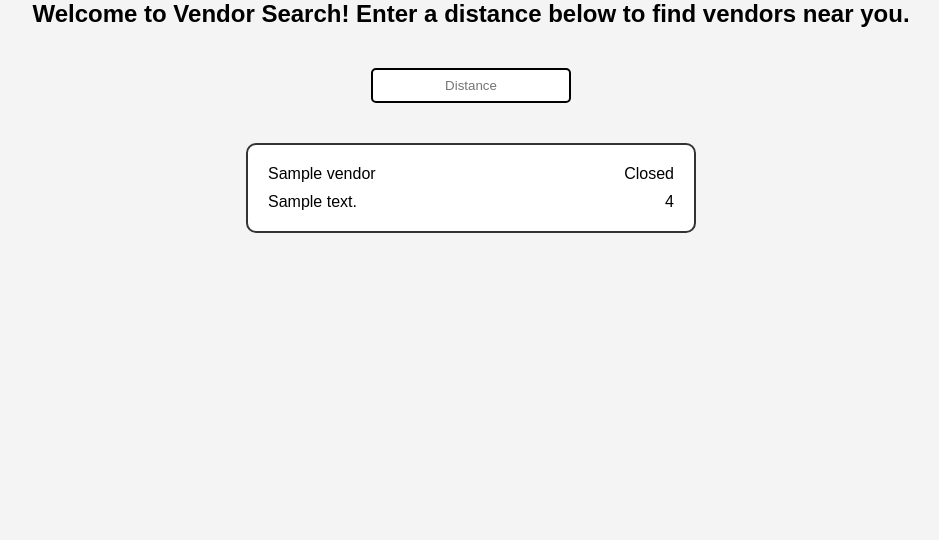
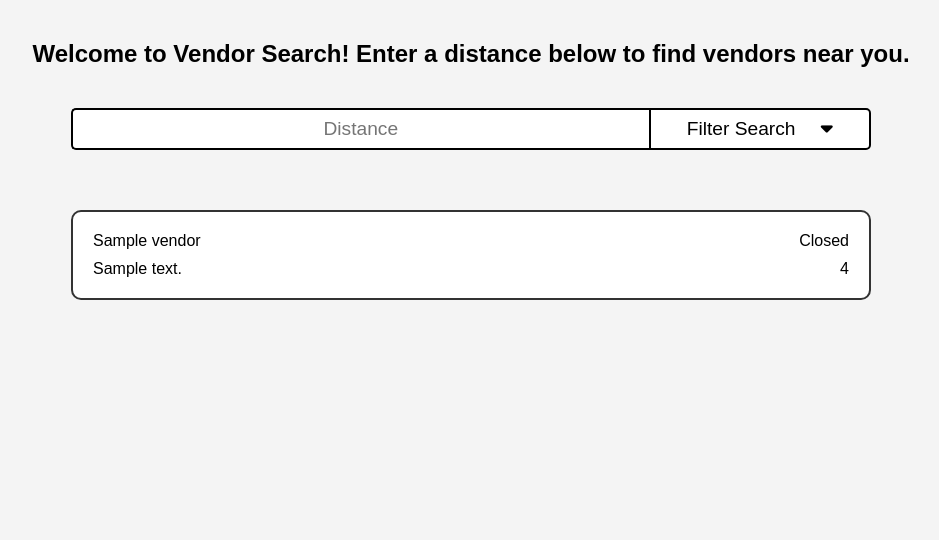
Before and after one commit to Brady-Malott/Local-Vendor-Search, a Flask app: template flaskr/templates/search/search.html in a window 1280 px wide. Shown: the part 100-640 px from the top of the page, without its empty margins (169-1108 px from the left). Before the commit the page ends 333 px from the top, so only its background shows below. Run offline with Flask 2, Linux system fonts and the light colour scheme; the template is opened without the code that fills it: most values are stand-ins (such as "Sample title", 1, 10 or a date in 2020); some libraries are stand-ins or nearby versions.

Commit message:
Added basic dropdown menu for delivery/takeout

```diff
--- a/flaskr/static/style.css
+++ b/flaskr/static/style.css
@@ -50,6 +50,7 @@ ul {
 /* Home page (search area) */
 
 .search-flex {
+  margin: 40px 0;
   min-height: inherit;
   display: flex;
   flex-direction: column;
@@ -58,13 +59,76 @@ ul {
   row-gap: 40px;
 }
 
+.search-form {
+  min-width: 800px;
+}
+
+.search-bar {
+  display: flex;
+  font-size: 1.2rem;
+  margin-bottom: 20px;
+}
+
 #distance {
   text-align: center;
   padding: 8px 20px;
   border-radius: 5px;
   border: 2px solid black;
   outline: none;
-  width: 200px;
+  flex: 3;
+  font-size: inherit;
+  border-right: none;
+  border-top-right-radius: 0;
+  border-bottom-right-radius: 0;
+}
+
+#filter-btn {
+  padding: 8px 20px;
+  border: 2px solid black;
+  outline: none;
+  background-color: white;
+  border-radius: 5px;
+  flex: 1;
+  font-size: inherit;
+  border-top-left-radius: 0;
+  border-bottom-left-radius: 0;
+  transition: background-color 0.25s;
+}
+
+#filter-btn:hover {
+  background-color: #ddd;
+  cursor: pointer;
+}
+
+#dropdown-icon {
+  margin-left: 20px;
+}
+
+#dropdown-menu {
+  display: none;
+  justify-content: space-evenly;
+  column-gap: 10px;
+  min-width: 800px;
+}
+
+.dropdown-checkbox {
+  margin-left: 10px;
+}
+
+.type-filters {
+  display: flex;
+  flex-direction: column;
+  justify-content: center;
+  align-items: flex-start;
+  row-gap: 10px;
+}
+
+.rank-filters {
+  display: flex;
+  flex-direction: column;
+  justify-content: center;
+  align-items: flex-end;
+  row-gap: 10px;
 }
 
 .search-results {
@@ -73,6 +137,7 @@ ul {
   justify-content: center;
   align-items: center;
   row-gap: 10px;
+  min-width: 800px;
 }
 
 .search-result {
@@ -84,7 +149,7 @@ ul {
   padding: 20px;
   align-items: center;
   column-gap: 10px;
-  width: 450px;
+  min-width: inherit;
 }
 
 .result-subsection {
@@ -95,12 +160,15 @@ ul {
   row-gap: 10px;
   min-width: 100px;
 }
+
 .result-subsection:last-of-type {
   align-items: flex-end;
 }
+
 .left-subsection {
   text-align: left !important;
 }
+
 .right-subsection {
   text-align: right !important;
 }
--- a/flaskr/templates/base.html
+++ b/flaskr/templates/base.html
@@ -1,6 +1,10 @@
 <!DOCTYPE html>
 <title>Vendor Search</title>
 <link rel="stylesheet" href="{{ url_for('static', filename='style.css') }}" />
+<script
+  src="https://kit.fontawesome.com/51e5f7eb94.js"
+  crossorigin="anonymous"
+></script>
 <nav class="navbar"><p>Vendor Search</p></nav>
 <section class="content container-70">
   {% block content %}{% endblock %}
--- a/flaskr/templates/search/info.html
+++ b/flaskr/templates/search/info.html
@@ -1,4 +1,4 @@
 {% extends 'base.html' %} {% block content %}
 <h1>This is the info page for a vendor</h1>
-    <p>{{text}}</p>
+<p>{{text}}</p>
 {% endblock %}
--- a/flaskr/templates/search/search.html
+++ b/flaskr/templates/search/search.html
@@ -3,8 +3,9 @@
   <h1>
     Welcome to Vendor Search! Enter a distance below to find vendors near you.
   </h1>
-  <form method="post">
-    <input
+  <form class="search-form" method="post">
+    <div class="search-bar">
+      <input
       name="distance"
       type="text"
       id="distance"
@@ -12,9 +13,35 @@
     }}"
       placeholder="Distance"
       required
-    />
-    <input type="submit" value="Search" hidden />
+      />
+      <input type="submit" value="Search" hidden />
+      <button id="filter-btn">Filter Search <i id="dropdown-icon" class="fas fa-caret-down"></i></button>
+    </div>
+
+    <div id="dropdown-menu" style="display: none;">
+      <div class="type-filters">
+        <div>
+          <label for="delivery">Delivery</label>
+          <input class="dropdown-checkbox" name="delivery" type="checkbox" value="{{ request.form['delivery'] }}" checked>
+        </div>
+        <div>
+          <label for="take-out">Take out</label>
+          <input class="dropdown-checkbox" name="take-out" type="checkbox" value="{{ request.form['takeout'] }}" checked>
+        </div>
+      </div>
+      <div class="rank-filters">
+        <div>
+          <label for="prominence">Prominence</label>
+          <input class="dropdown-checkbox" name="prominence" type="checkbox">
+        </div>
+        <div>
+          <label for="distance">Distance</label>
+          <input class="dropdown-checkbox" name="distance" type="checkbox">
+        </div>
+      </div>
+    </div>
   </form>
+
   <ul class="search-results">
     {% for vendor in vendors %}
     <li class="search-result">
@@ -30,4 +57,21 @@
     {% endfor %}
   </ul>
 </div>
+<script type=text/javascript>
+  document.getElementById("filter-btn").addEventListener('click', function(e) {
+    e.preventDefault();
+    console.log("Test");
+    const dropdownMenu = document.getElementById('dropdown-menu');
+    const dropdownIcon = document.getElementById('dropdown-icon');
+    if (dropdownMenu.style.display === 'none') {
+      dropdownMenu.style.display = 'flex';
+      dropdownIcon.classList.remove('fa-caret-down');
+      dropdownIcon.classList.add('fa-times');
+    } else {
+      dropdownMenu.style.display = 'none';
+      dropdownIcon.classList.remove('fa-times');
+      dropdownIcon.classList.add('fa-caret-down');
+    }
+  });
+</script>
 {% endblock %}
```
Also changed, not shown: flaskr/search.py (+9 -5 lines).
